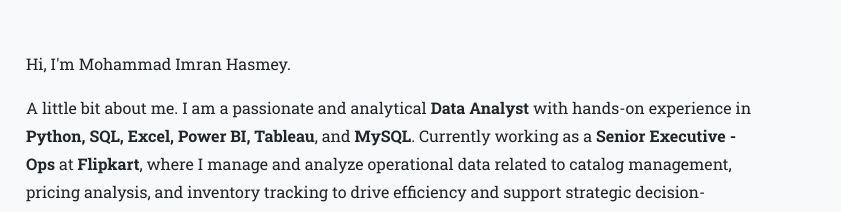
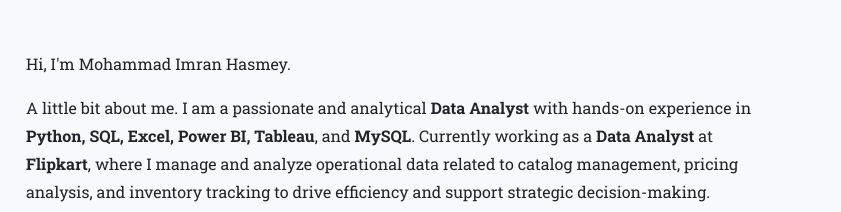
Before and after one commit to ImranHasmey/ImranHasmey.github.io, a plain HTML site: page index.html in a window 1280 px wide. Shown: the part 900-1112 px from the top of the page, 439-1280 px from the left. Drawn offline with nearby package versions, Linux system fonts and the light colour scheme; animation ran at ten frames a second; a web font is replaced by a local one.

Commit message:
New Role and Resume Aug

```diff
--- a/index.html
+++ b/index.html
@@ -152,7 +152,7 @@
     <p>Hi, I'm Mohammad Imran Hasmey.</p>
 
     <p>A little bit about me.
-    I am a passionate and analytical <b>Data Analyst</b> with hands-on experience in <b>Python, SQL, Excel, Power BI, Tableau</b>, and <b>MySQL</b>. Currently working as a <b>Senior Executive - Ops</b> at <b>Flipkart</b>, where I manage and analyze operational data related to catalog management, pricing analysis, and inventory tracking to drive efficiency and support strategic decision-making.</p>
+    I am a passionate and analytical <b>Data Analyst</b> with hands-on experience in <b>Python, SQL, Excel, Power BI, Tableau</b>, and <b>MySQL</b>. Currently working as a <b>Data Analyst</b> at <b>Flipkart</b>, where I manage and analyze operational data related to catalog management, pricing analysis, and inventory tracking to drive efficiency and support strategic decision-making.</p>
 
     <p>Previously, I worked as a <b>Data Analyst Intern</b> at <b>GeeksforGeeks</b>, where I cleaned, transformed, and visualized large datasets to generate insights that improved user engagement and platform optimization. My academic background includes a <b>PG Diploma in Big Data Analytics</b> from CDAC, an <b>MCA</b> from GVPCE, and a <b>Bachelor's in Electronics & Computer Science</b> from SVVM.</p>
 
```
Also changed, not shown: 2 other files.
